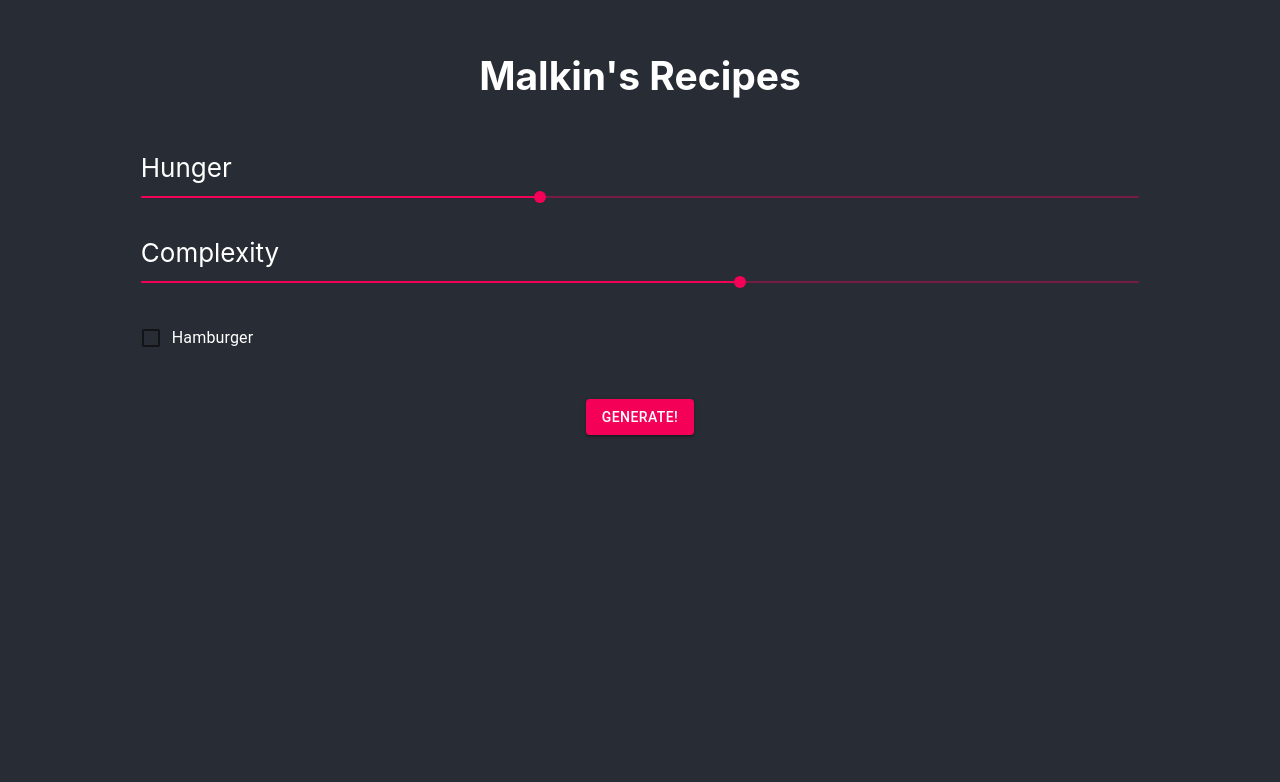
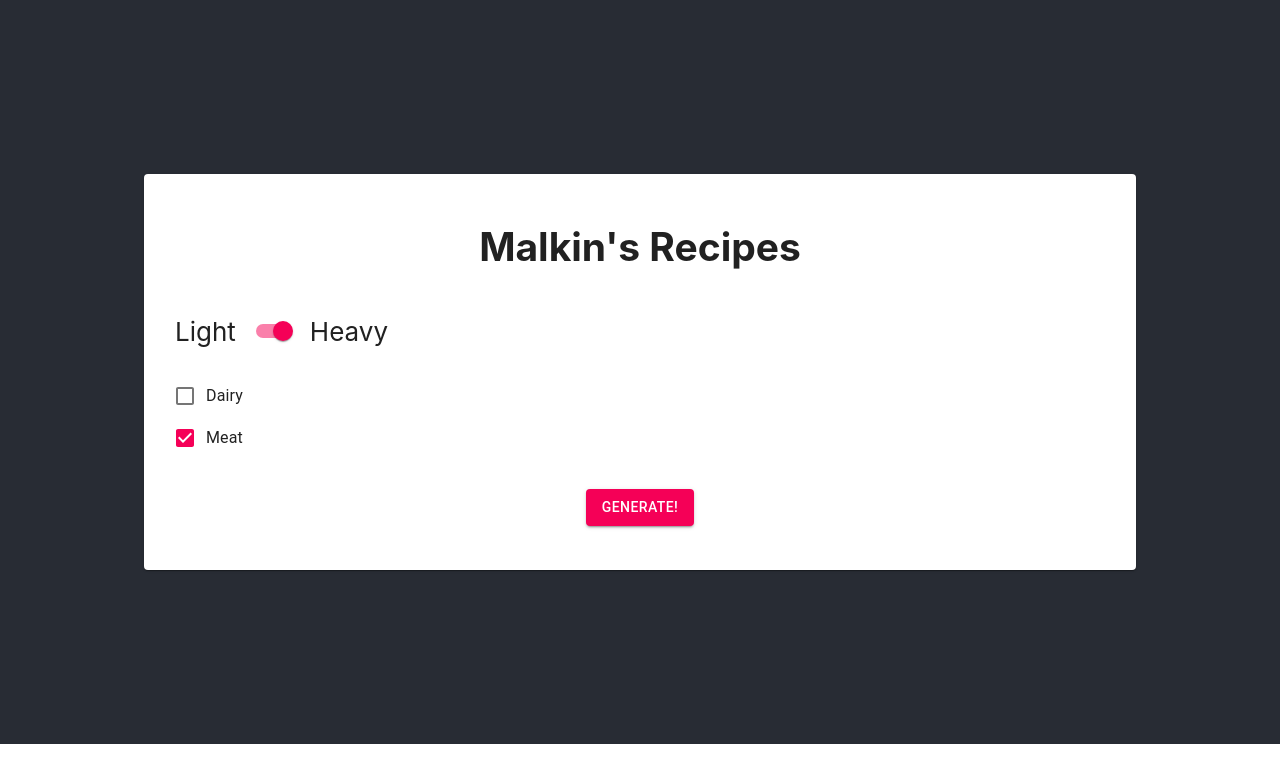
Before and after one commit to yogevitz/malkins-recipes, a React (Create React App) app: page / in a window 1280 px wide. Shown: the top 782 px of the page. Built offline with nearby package versions, Linux system fonts and the light colour scheme.

Commit message:
feature: enhance settings to hold recipe weight and type

```diff
--- a/src/App.css
+++ b/src/App.css
@@ -1,32 +1,38 @@
 .App {
   text-align: center;
-  height: 100vh;
+  height: 93vh;
   background-color: #282c34;
   display: flex;
   flex-direction: column;
   align-items: center;
+  justify-content: center;
   font-size: calc(10px + 2vmin);
   color: white;
 }
 
+.card {
+  padding-bottom: 20px;
+}
+
 .title {
-  padding: 20px;
+  padding-bottom: 10px;
 }
 
 .settings {
-  width: 78vw;
-  text-align: start;
+  width: 75vw;
+}
+
+.weight {
+  padding-bottom: 25px;
+  padding-left: 15px;
+  align-items: center;
+}
+
+.type {
+  padding-bottom: 30px;
+  padding-left: 15px;
+}
+
+.generate {
   padding-bottom: 20px;
 }
-
-.hunger {
-  padding-bottom: 20px;
-}
-
-.complexity {
-  padding-bottom: 15px;
-}
-
-.hamburger {
-  padding-bottom: 20px;
-}
--- a/src/App.js
+++ b/src/App.js
@@ -1,13 +1,21 @@
 import React from 'react';
 import './App.css';
 
-import { Button, Slider, FormControlLabel, Checkbox } from '@material-ui/core';
-import { CheckBoxOutlined, CheckBoxOutlineBlankOutlined } from '@material-ui/icons';
+import {
+  Button,
+  Grid,
+  FormControlLabel,
+  Checkbox,
+  FormGroup,
+  Switch,
+  Card,
+  CardContent,
+} from '@material-ui/core';
 
 function App() {
-  const [hunger, setHunger] = React.useState(40);
-  const [complexity, setComplexity] = React.useState(60);
-  const [hamburger, setHamburger] = React.useState(false);
+  const [isHeavy, setIsHeavy] = React.useState(true);
+  const [isDairy, setIsDairy] = React.useState(false);
+  const [isMeat, setIsMeat] = React.useState(true);
 
   const renderTitle = () => (
     <div className="title">
@@ -17,64 +25,58 @@ function App() {
 
   const renderSettings = () => (
     <div className="settings">
-      {renderHunger()}
-      {renderComplexity()}
-      {renderHamburger()}
+      {renderWeightLevel()}
+      {renderyType()}
     </div>
   );
 
   const renderGenerate = () => (
-    <Button onClick={() => {}} variant="contained" color="secondary">
+    <Button
+      onClick={() => alert(`Generate ${isHeavy ? 'Heavy' : 'Light'}${isDairy ? ', Dairy' : ''}${isMeat ? ', Meat' : ''}!`)}
+      variant="contained"
+      color="secondary"
+      className="generate"
+    >
       Generate!
     </Button>
   );
 
-  const renderHunger = () => (
-    <div className="hunger">
-      Hunger
-      <Slider
-        value={hunger}
-        onChange={(event, newValue) => setHunger(newValue)}
-        step={20}
-        color="secondary"
-      />
+  const renderWeightLevel = () => (
+    <div className="weight">
+      <Grid component="label" container alignItems="center" spacing={1}>
+        <Grid item>Light</Grid>
+        <Grid item>
+          <Switch checked={isHeavy} onChange={(event, newValue) => setIsHeavy(newValue)} />
+        </Grid>
+        <Grid item>Heavy</Grid>
+      </Grid>
     </div>
   );
 
-  const renderComplexity = () => (
-    <div className="complexity">
-      Complexity
-      <Slider
-        value={complexity}
-        onChange={(event, newValue) => setComplexity(newValue)}
-        step={20}
-        color="secondary"
+  const renderyType = () => (
+    <div className="type">
+      <FormGroup>
+        <FormControlLabel
+          control={<Checkbox checked={isDairy} onChange={(event, newValue) => setIsDairy(newValue)} />}
+          label="Dairy"
         />
-    </div>
-  );
-
-  const renderHamburger = () => (
-    <div>
         <FormControlLabel
-        control={
-          <Checkbox
-            value={hamburger}
-            onChange={(event, newValue) => setHamburger(newValue)}
-            icon={<CheckBoxOutlineBlankOutlined />}
-            checkedIcon={<CheckBoxOutlined />}
+          control={<Checkbox checked={isMeat} onChange={(event, newValue) => setIsMeat(newValue)} />}
+          label="Meat"
         />
-        }
-        label="Hamburger"
-        className="hamburger"
-      />
+      </FormGroup>
     </div>
   );
 
   return (
     <div className="App">
+      <Card className="card">
+        <CardContent>
           {renderTitle()}
           {renderSettings()}
           {renderGenerate()}
+        </CardContent>
+      </Card>
     </div>
   );
 }
```
Lines whose indentation alone changed are shown as unchanged.
